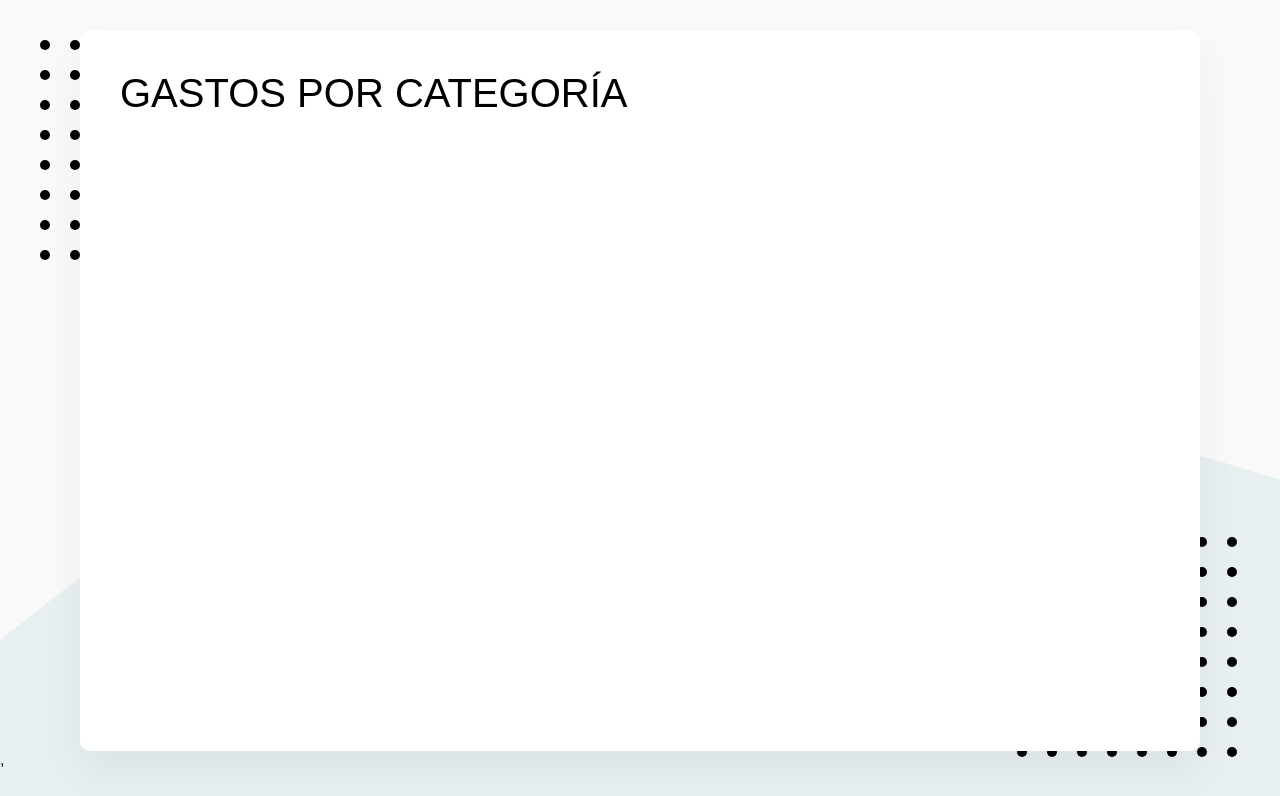
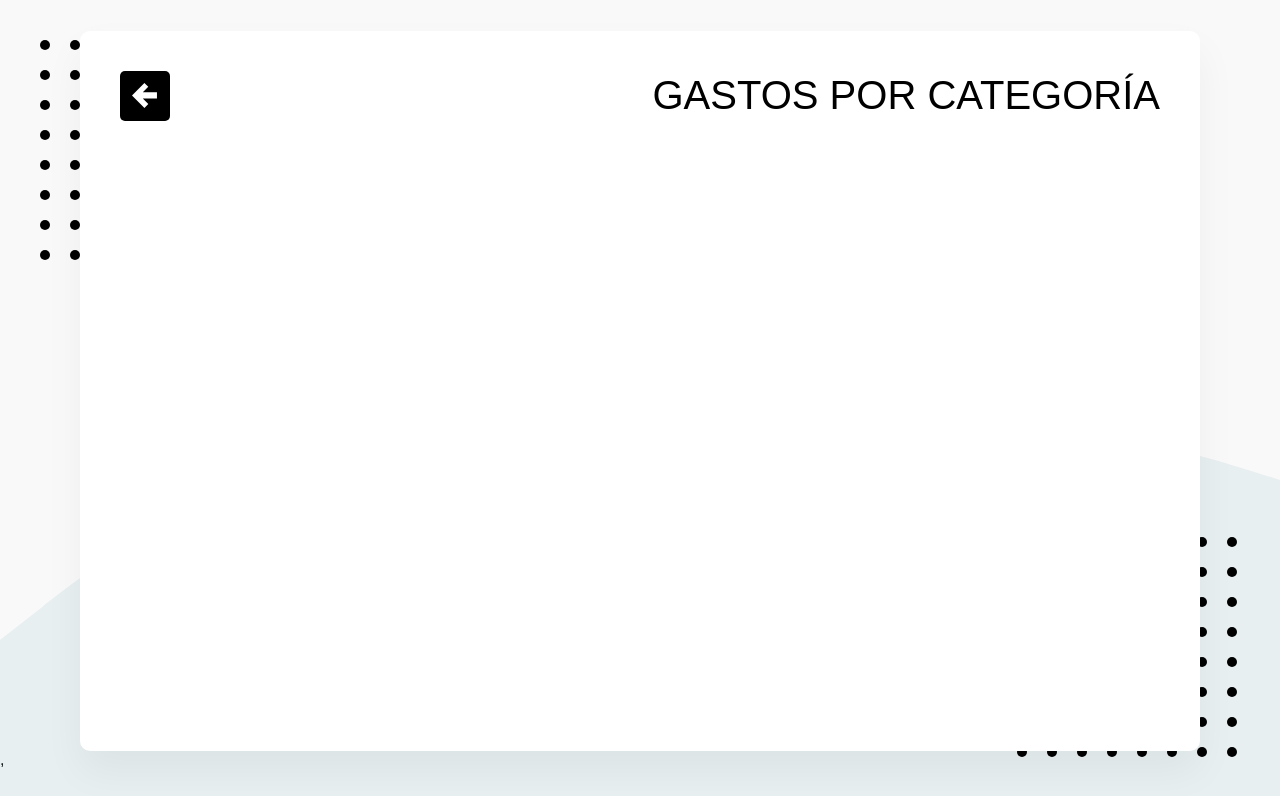
Before and after one commit to David-F-98/app_gastos_vite, a React (Vite) app: page /categorias in a window 1280 px wide. Shown: the top 796 px of the page. Built offline with nearby package versions, Linux system fonts and the light colour scheme; what webfontloader would draw is missing.

Commit message:
Boton Regresar

```diff
--- a/src/App.jsx
+++ b/src/App.jsx
@@ -15,8 +15,8 @@
         <ContenedorHeader>
           <Titulo>Agregar Gasto</Titulo>
           <ContenedorBotones>
-            <Boton to='/link'>Categorías</Boton>
-            <Boton to='/categorias'>Lista de Gastos</Boton>
+            <Boton to='/categorias'>Categorías</Boton>
+            <Boton to='/lista'>Lista de Gastos</Boton>
             <Boton to='/'>x</Boton>
           </ContenedorBotones>
         </ContenedorHeader>
--- a/src/components/GastosPorCategoria.jsx
+++ b/src/components/GastosPorCategoria.jsx
@@ -1,8 +1,7 @@
 import React from 'react';
 import {Header,Titulo,ContenedorHeader} from '../elements/Header';
 import { Helmet, HelmetProvider } from 'react-helmet-async';
-
-
+import BtnRegresar from '../elements/BtnRegresar';
 const GastosPorCategoria = () => {
     return (
     <HelmetProvider>
@@ -11,9 +10,8 @@
       </Helmet>
 
       <Header>
-        <ContenedorHeader>
+          <BtnRegresar/>
           <Titulo>Gastos por categoría</Titulo>
-        </ContenedorHeader>
       </Header>
     </HelmetProvider>
      );
--- a/src/components/ListaDeGastos.jsx
+++ b/src/components/ListaDeGastos.jsx
@@ -1,8 +1,20 @@
 import React from 'react';
+import {Header,Titulo} from '../elements/Header';
+import { Helmet, HelmetProvider } from 'react-helmet-async';
+import BtnRegresar from '../elements/BtnRegresar';
 
 const ListaDeGastos = () => {
     return (
-        <h1>Lista de Gastos</h1>
+        <HelmetProvider>
+        <Helmet>
+          <title>Lista de gastos</title>
+        </Helmet>
+
+        <Header>
+            <BtnRegresar/>
+            <Titulo>Lista de gastos</Titulo>
+        </Header>
+      </HelmetProvider>
      );
 }
 
--- /dev/null
+++ b/src/elements/BtnRegresar.jsx
@@ -0,0 +1,43 @@
+import React from 'react';
+import styled from 'styled-components';
+import IconoFlecha from '../images/flecha.svg?react'; // Forma de importar archivos SVG como componentes en React Vite
+import  {useNavigate} from 'react-router-dom';
+const Btn = styled.button`
+    display: block;
+    width: 3.12rem; /* 50px */
+    height: 3.12rem; /* 50px */
+    line-height: 3.12rem; /* 50px */
+    text-align: center;
+    margin-right: 1.25rem; /* 20px */
+    border: none;
+    background: #000;
+    color: #fff;
+    display: flex;
+    align-items: center;
+    justify-content: center;
+    border-radius: 0.31rem; /* 5px */
+    cursor: pointer;
+
+    @media(max-width: 60rem){ /* 950px */
+        width: 2.5rem; /* 40px */
+        height: 2.5rem; /* 40px */
+        line-height: 2.5rem; /* 40px */
+    }
+`;
+
+const Icono = styled(IconoFlecha)`
+    width: 50%;
+    height: auto;
+    fill: #fff;
+`;
+
+const BtnRegresar = ({ruta = '/'}) => {
+    const navigate = useNavigate();
+    return (
+        <Btn onClick={()=>navigate(ruta)}>
+            <Icono/>
+        </Btn>
+     );
+}
+
+export default BtnRegresar;
```
